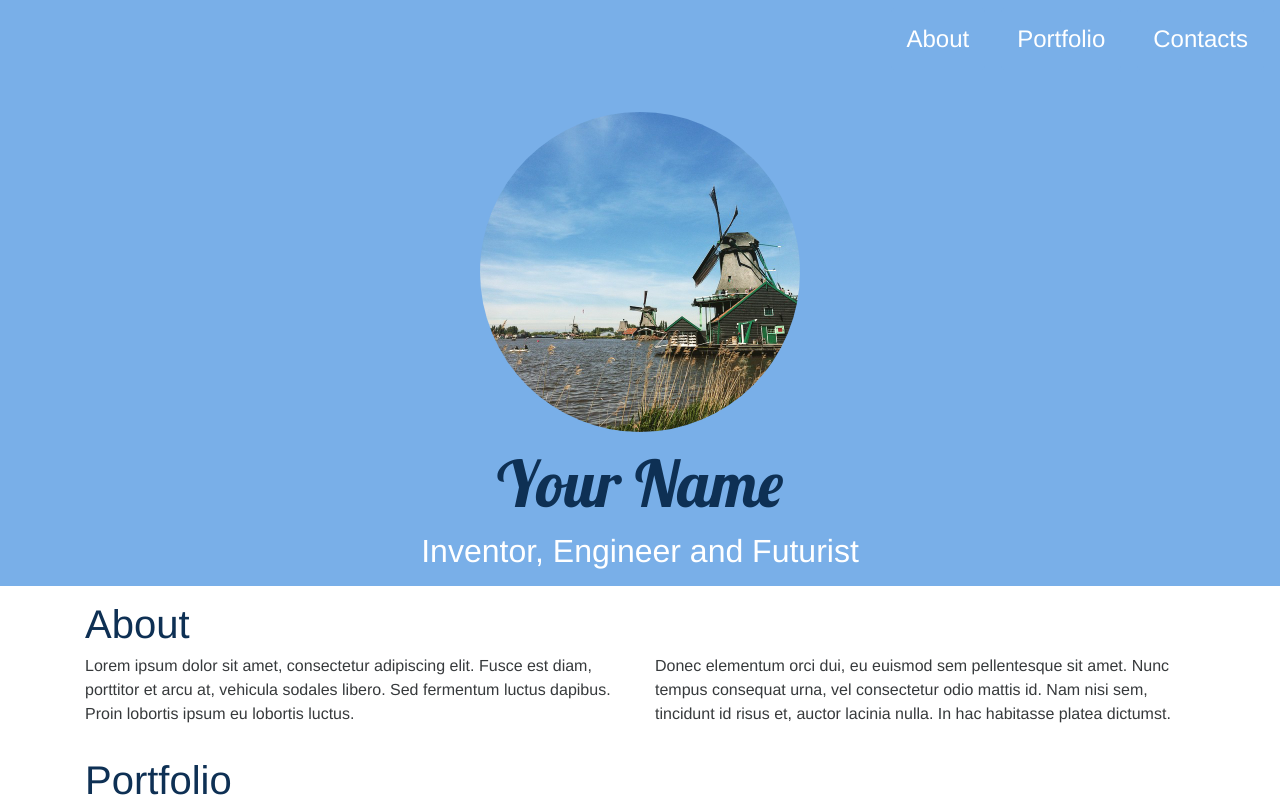
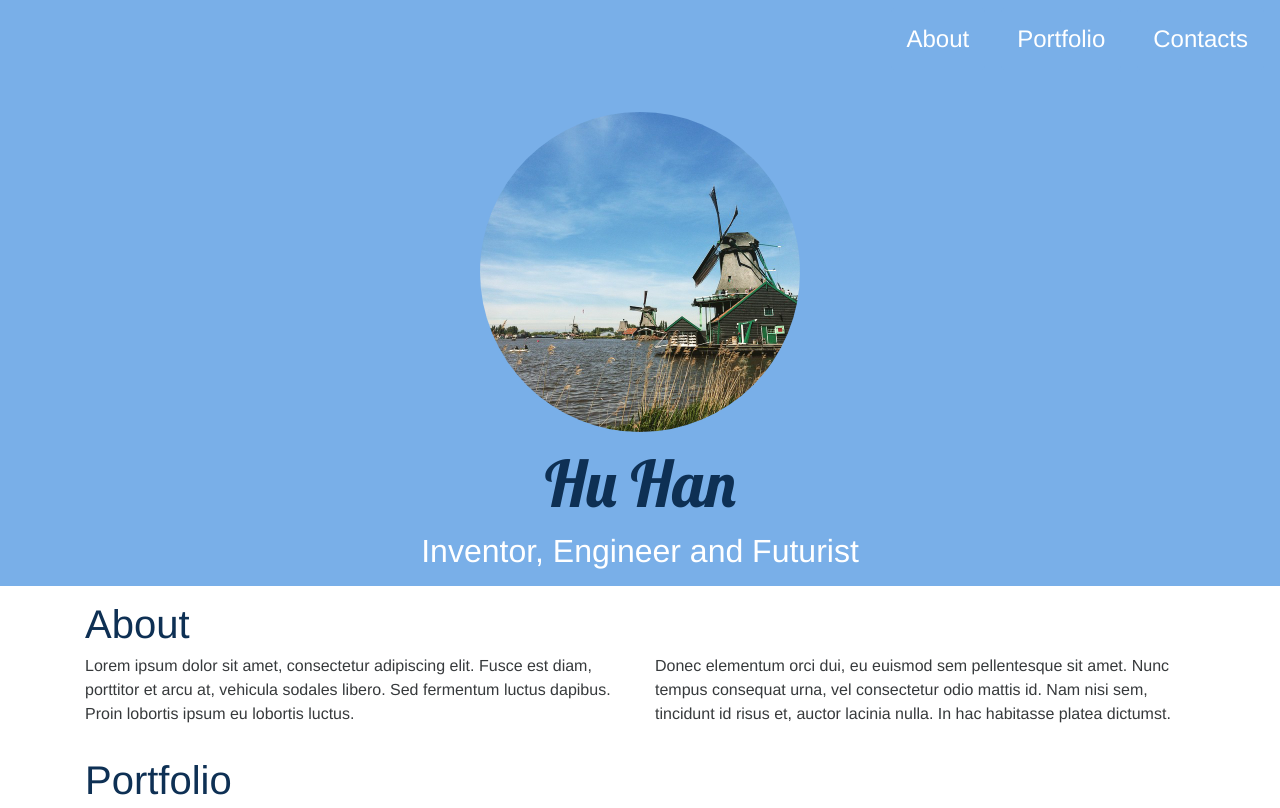
Before and after one commit to tony-huhan/tonyhu.github.io, a Jekyll site: the page built from index.html, in a window 1280 px wide and 1400 px high. Shown: the top 808 px of the window. Built offline with Jekyll 4.4.1, drawn with Linux system fonts in a browser that asks for light colours; nearby versions of some CDN libraries; some of the changed text lies outside the part shown; grey boxes are pictures that could not be loaded.

Commit message:
change config.yml

```diff
--- a/_config.yml
+++ b/_config.yml
@@ -1,14 +1,14 @@
 # Site settings
 # in the templates available like {{ site.myvariable }}.
 title: Clean portfolio theme for Jekyll powered by Bootstrap 4.
-email: your-email@domain.com
-brand: Your Name
+email: h648637692@gmail.com
+brand: Hu Han
 headline: Inventor, Engineer and Futurist
 description: > # this means to ignore newlines until "baseurl:"
   New Site
 baseurl: "" # the subpath of your site, e.g. /blog
-url: "http://example.com" # the base hostname & protocol for your site
-copyright: 2016 Whatever Company, Inc. All Rights Reserved.
+url: "http://blog.tonyhu.cn" # the base hostname & protocol for your site
+copyright: 2017 Whatever Company, Inc. All Rights Reserved.
 
 # Build settings
 markdown: kramdown
@@ -17,8 +17,8 @@ markdown: kramdown
 snapwidget: 247552
 
 # Contacts
-email: your.name@gmail.com
-phone: +1-800-555-2016
+email: h648637692@gmail.com
+phone: +86 188-5004-6315
 
 # Tracking
 googleAnalitycsID: UA-83933844-1
```
